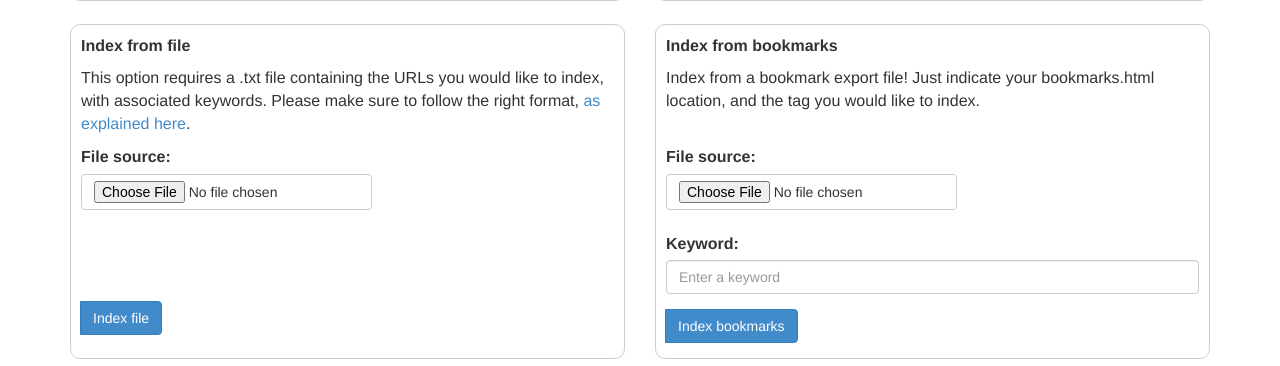
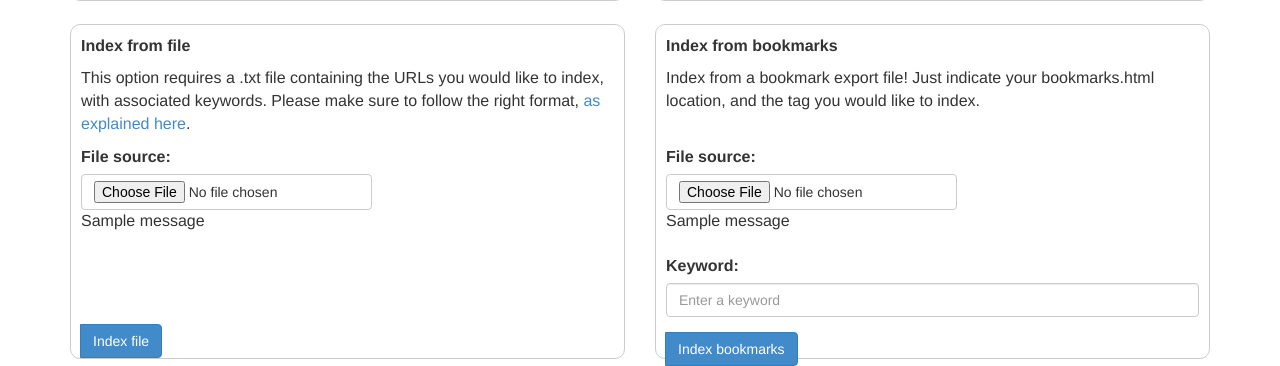
Before and after one commit to PeARSearch/PeARS-orchard, a Flask app: page /indexer/ in a window 1280 px wide. Shown: the part 467-833 px from the top of the page. Run offline with Flask 2, Linux system fonts and the light colour scheme; tables that the repository leaves empty hold one stand-in row (values such as "Sample post"); one stand-in notice (Sample message) is shown; parts of the project's set-up code (start-up, migrations or seed data) failed here and were passed over.

Commit message:
Message flashing for invalid file types

```diff
--- a/app/templates/indexer/index.html
+++ b/app/templates/indexer/index.html
@@ -102,6 +102,13 @@
                 <div class="input-group">
                      <label for="file_source">File source:</label>
                      <input id="file_source" name="file_source" type="file" accept="text/plain" class="btn btn-default btn-s">
+                     {% with messages = get_flashed_messages(category_filter=["text"]) %}
+	                     {% if messages %}
+	                       {% for message in messages %}
+                            {{message}}
+                         {% endfor %}
+	                     {% endif %}
+	                   {% endwith %}
                 </div><br>
                 <br><br><br>
                 <span class="input-group-btn">
@@ -120,6 +127,13 @@
                 <div class="input-group">
                      <label for="file_source">File source:</label>
                      <input id="file_source" name="file_source" type="file" accept="text/html" class="btn btn-default btn-s">
+                     {% with messages = get_flashed_messages(category_filter=["html"]) %}
+	                     {% if messages %}
+	                       {% for message in messages %}
+                            {{message}}
+                         {% endfor %}
+	                     {% endif %}
+	                   {% endwith %}
                 </div><br>
                 <div class="form-group">
                      <label for="bookmark_keyword">Keyword:</label>
```
